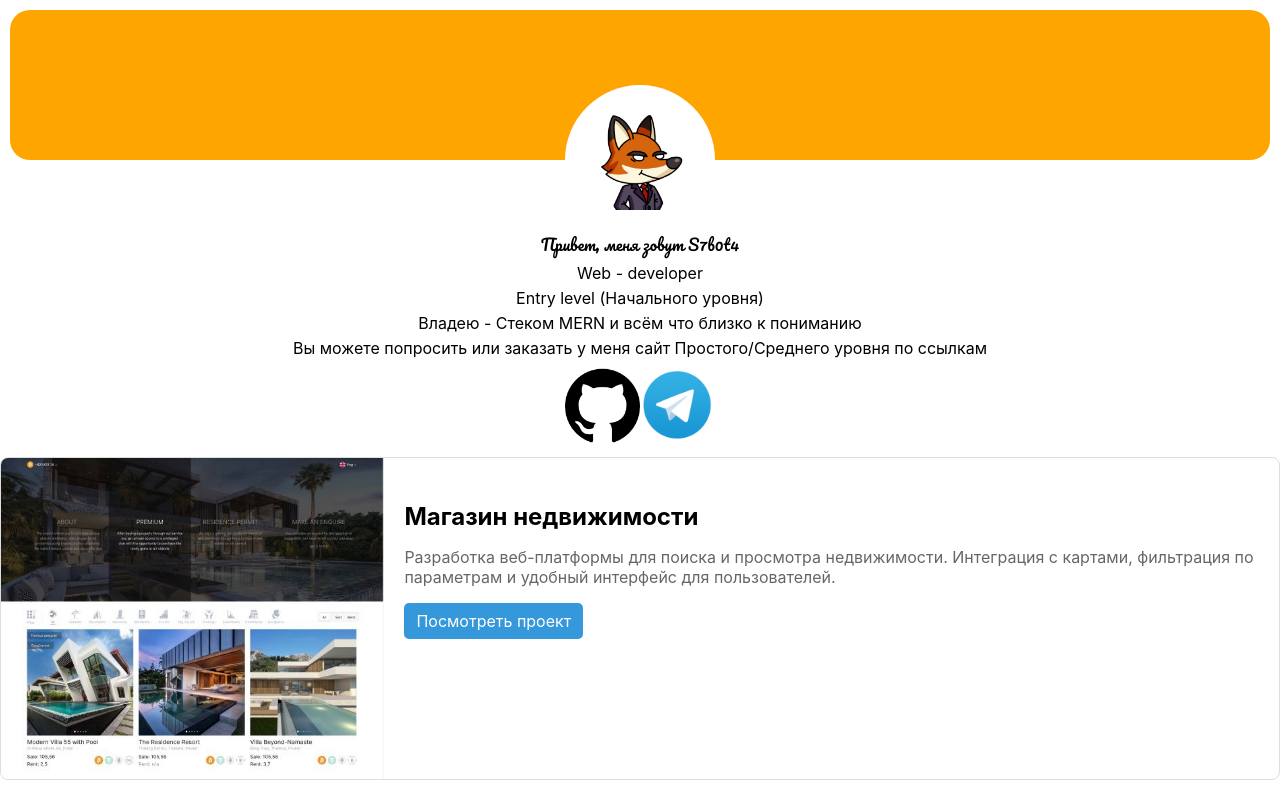
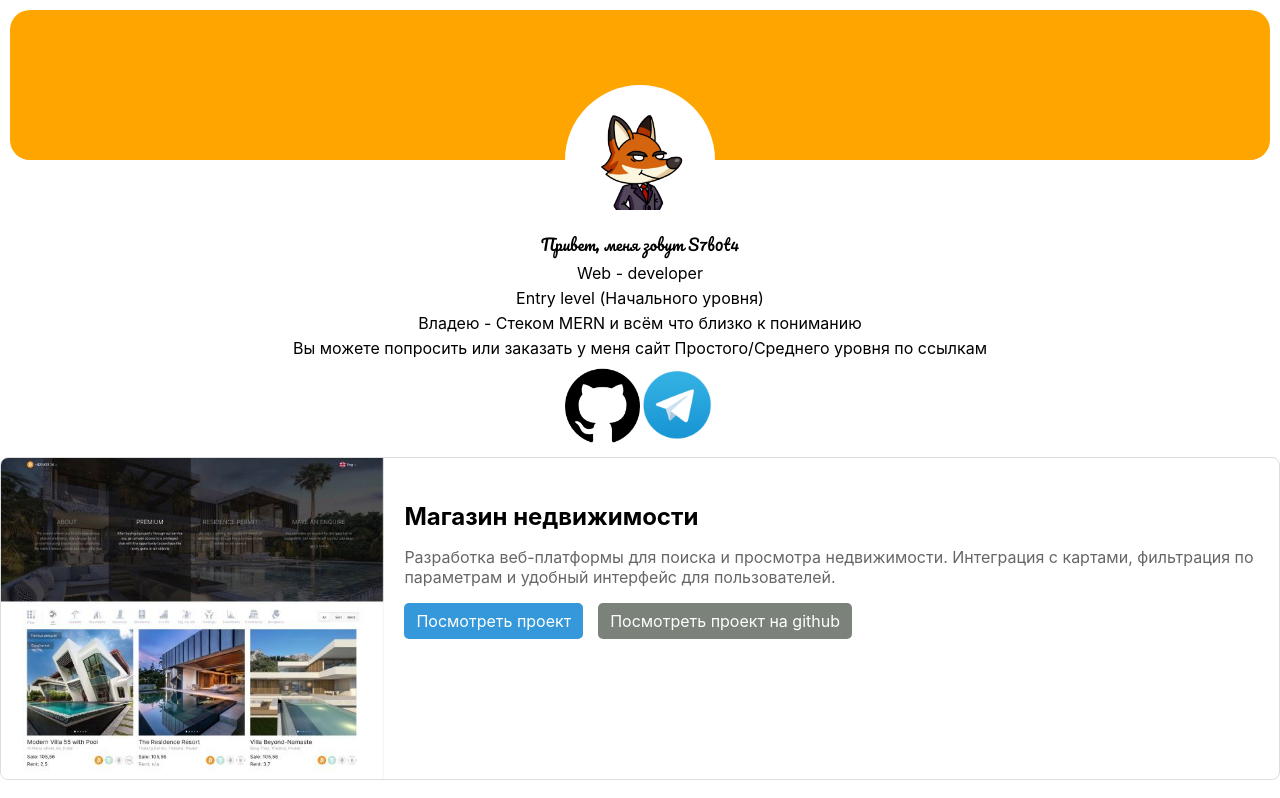
Before and after one commit to S7b0t4/tabia, a React (Create React App) app: page / in a window 1280 px wide. Shown: the top 798 px of the page. Built offline with nearby package versions, Linux system fonts and the light colour scheme; the HTML template or start-up script is replaced by a standard one.

Commit message:
add link for github

```diff
--- a/src/App.css
+++ b/src/App.css
@@ -75,11 +75,26 @@
   color: #666;
 }
 
+.link_row{
+  display: flex;
+  gap: 15px;
+}
+
 .project-link {
   margin-top: auto;
   display: inline-block;
   padding: 8px 12px;
   background-color: #3498db;
+  color: #fff;
+  text-decoration: none;
+  border-radius: 5px;
+  transition: background-color 0.3s ease;
+}
+.project-link-git{
+  margin-top: auto;
+  display: inline-block;
+  padding: 8px 12px;
+  background-color: #7a827a;
   color: #fff;
   text-decoration: none;
   border-radius: 5px;
--- a/src/Portfolio/Portfolio.js
+++ b/src/Portfolio/Portfolio.js
@@ -11,16 +11,21 @@ import github from "../img/github.png"
 
 import 'animate.css';
 
-const ProjectCard = ({ title, description, imageUrl, projectLink }) => {
+const ProjectCard = ({ title, description, imageUrl, projectLink, projectLinkGit }) => {
   return (
     <div className="project-card animate__fadeInUp">
       <img src={imageUrl} alt={title} className="project-image" />
       <div className="project-details">
         <h3 className="project-title">{title}</h3>
         <p className="project-description">{description}</p>
-        <a href={projectLink} target="_blank" rel="noopener noreferrer" className="project-link">
-          Посмотреть проект
-        </a>
+        <div className='link_row'>
+          <a href={projectLink} target="_blank" rel="noopener noreferrer" className="project-link">
+            Посмотреть проект
+          </a>
+          <a href={projectLinkGit} target="_blank" rel="noopener noreferrer" className="project-link-git">
+            Посмотреть проект на github
+          </a>
+        </div>
       </div>
     </div>
   );
@@ -79,7 +84,7 @@ const Portfolio = () => {
 				description: 'Разработка веб-платформы для поиска и просмотра недвижимости. Интеграция с картами, фильтрация по параметрам и удобный интерфейс для пользователей.',
 				imageUrl: realEstate,
 				projectLinkGit: 'https://github.com/S7b0t4/real_estate',
-        projectLink:"#"
+        projectLink:"https://s7b0t4-real-estate.netlify.app"
 
 			},
 			{
@@ -87,7 +92,7 @@ const Portfolio = () => {
 				description: 'Разработка веб-сайта с простым меню для ресторана. Возможность просмотра блюд, их цен и основной информации. Пользователи могут сделать заказ онлайн.',
 				imageUrl: restoran,
 				projectLinkGit: 'https://github.com/S7b0t4/Restoran',
-        projectLink:"#"
+        projectLink:"https://s7b0t4-restoran.netlify.app/"
 			},
       {
 				title: 'Магазин по продаже обуви',
@@ -109,6 +114,7 @@ const Portfolio = () => {
           description={project.description}
           imageUrl={project.imageUrl}
           projectLink={project.projectLink}
+          projectLinkGit={project.projectLinkGit}
         />
       ))}
     </div>
```
